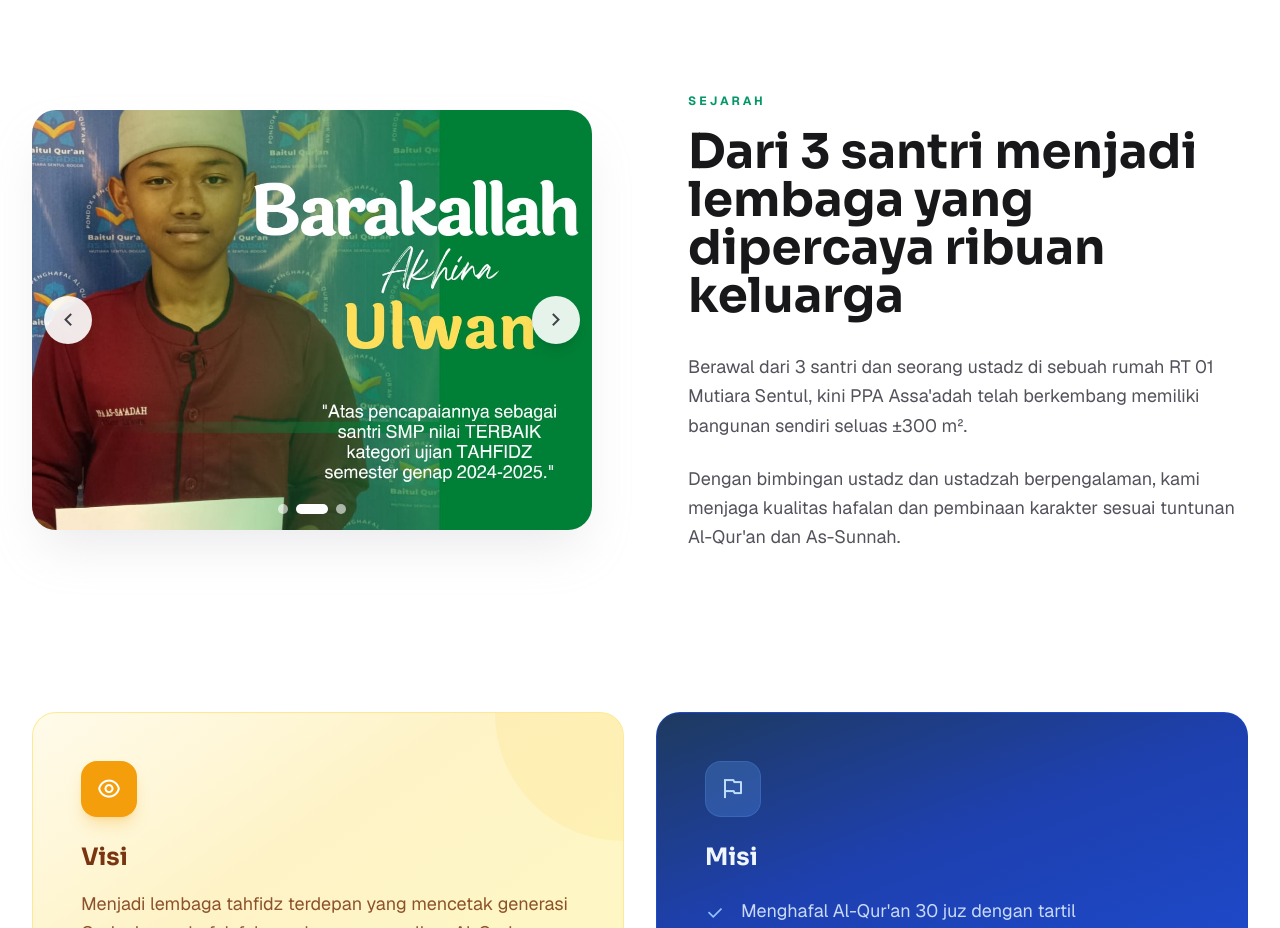
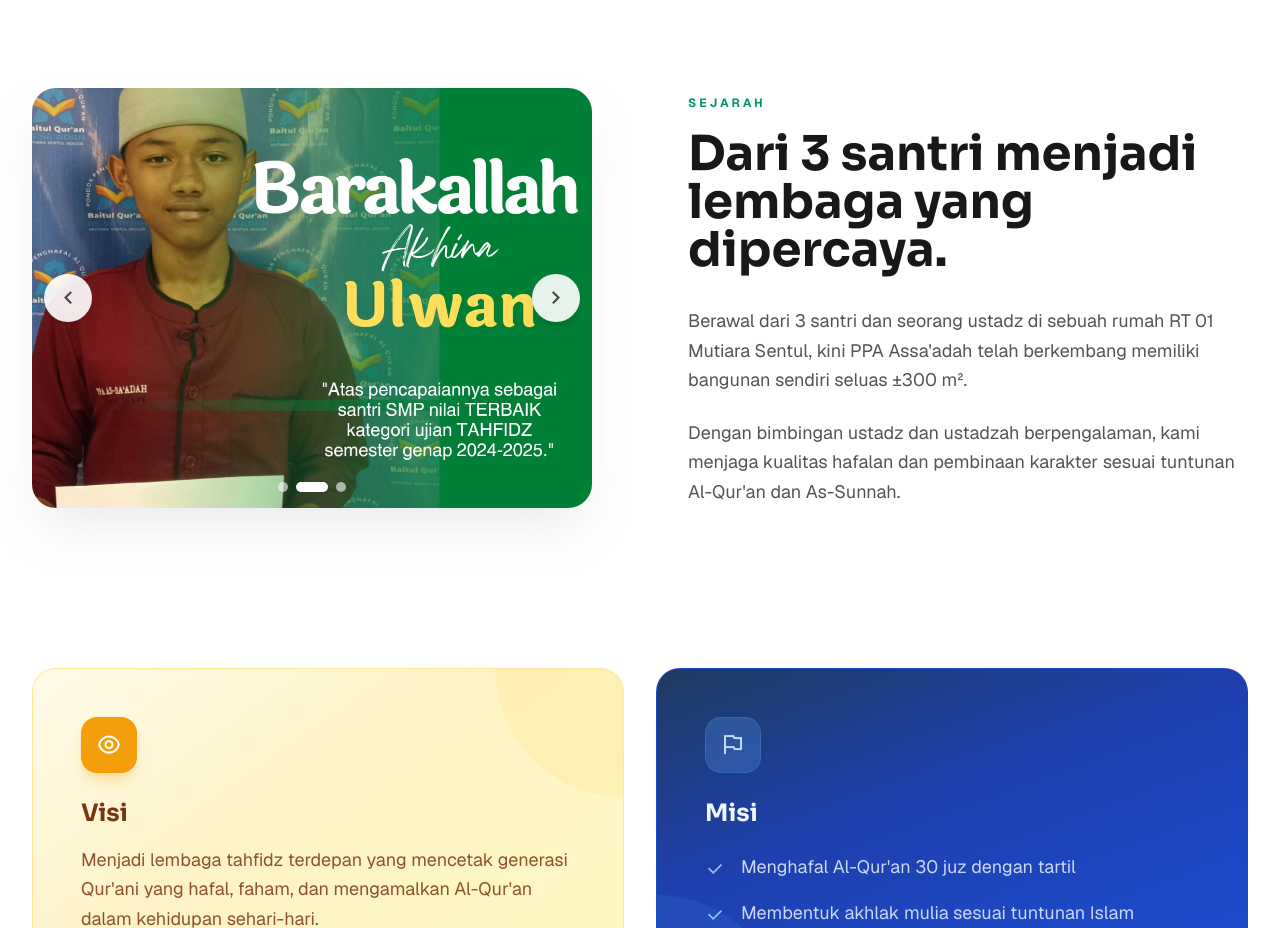
Before and after one commit to alfatpololo/pondok-assaadah-website, a Next.js app: page / in a window 1280 px wide. Shown: the part 1520-2448 px from the top of the page. Built offline with nearby package versions, Linux system fonts and the light colour scheme; no server answers; some icons are missing.

Commit message:
checkpoint dua

```diff
--- a/components/About.tsx
+++ b/components/About.tsx
@@ -63,7 +63,7 @@ export default function About() {
             <div className="order-1 lg:order-2">
               <span className="text-emerald-600 font-bold text-xs uppercase tracking-[0.25em]">Sejarah</span>
               <h3 className="font-display text-3xl lg:text-4xl xl:text-5xl font-bold text-zinc-900 mt-4 mb-8 leading-[1.15]">
-                Dari 3 santri menjadi lembaga yang dipercaya ribuan keluarga
+                Dari 3 santri menjadi lembaga yang dipercaya.
               </h3>
               <div className="space-y-6 text-lg text-zinc-600 leading-relaxed">
                 <p>
```
Also changed, not shown: 38 other files (tests, documents, lock files or other folders).
